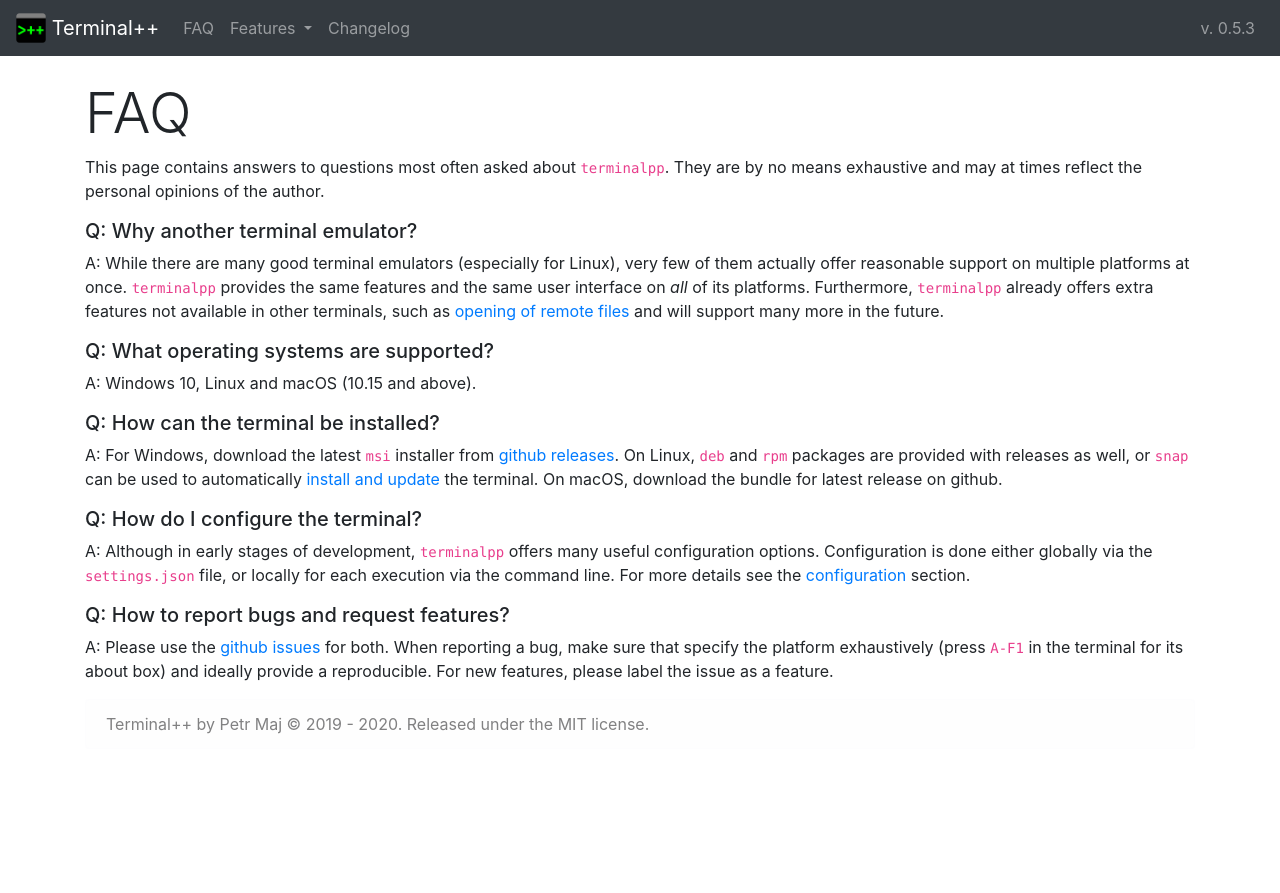
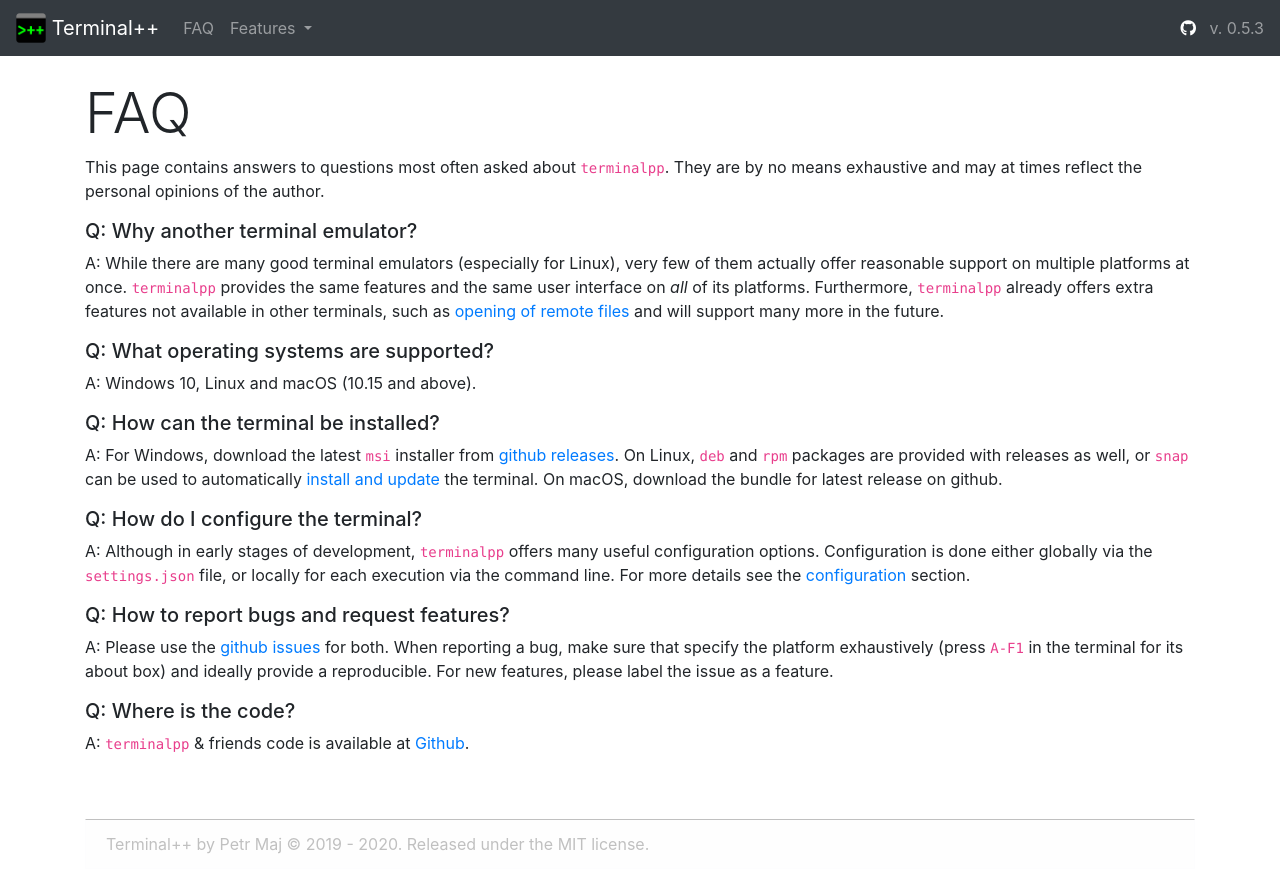
Before and after one commit to terminalpp/tpp-website, a Jekyll site: the page built from faq.md, in a window 1280 px wide. Shown: the top 893 px of the page. Built offline with Jekyll 4.4.1, drawn with Linux system fonts in a browser that asks for light colours; nearby versions of some CDN libraries.

Commit message:
Webpage ready for publishing

```diff
--- a/_layouts/default.html
+++ b/_layouts/default.html
@@ -45,12 +45,15 @@
                     {% endfor %}
                 </div>
             </li>
+            <!--
             <li class="nav-item">
                 <a class="nav-link" href="/changelog.html">Changelog</a>
             </li>
+        -->
         </ul>
         <span class="navbar-text">
-            v. {{ site.version }} &nbsp;
+            <a href="https://github.com/terminalpp/terminalpp"><i class="fab fa-github"></i></a>
+            &nbsp; v. 0.5.3
         </span>
         </div>
     </nav>
@@ -62,7 +65,7 @@
         {{ content }}
 
         <!-- footer -->
-        <div class="alert alert-light" role="alert">
+        <div class="footer alert alert-light" role="alert">
             Terminal++ by Petr Maj &copy; 2019 - 2020. Released under the MIT license.
         </div>
     </div>
--- a/css/style.css
+++ b/css/style.css
@@ -34,3 +34,10 @@
 .btn-download {
   margin:1rem;
 }
+
+.footer {
+  border-top:1px solid #c0c0c0;
+  border-radius:0px;
+  margin-top:4em;
+  color:#c0c0c0;
+}
--- a/faq.md
+++ b/faq.md
@@ -24,3 +24,7 @@
 ##### Q: How to report bugs and request features?
 
 A: Please use the [github issues](https://github.com/terminalpp/terminalpp/issues) for both. When reporting a bug, make sure that specify the platform exhaustively (press `A-F1` in the terminal for its about box) and ideally provide a reproducible. For new features, please label the issue as a feature.
+
+##### Q: Where is the code?
+
+A: `terminalpp` & friends code is available at [Github](https://github.com/terminalpp/terminalpp).
```
